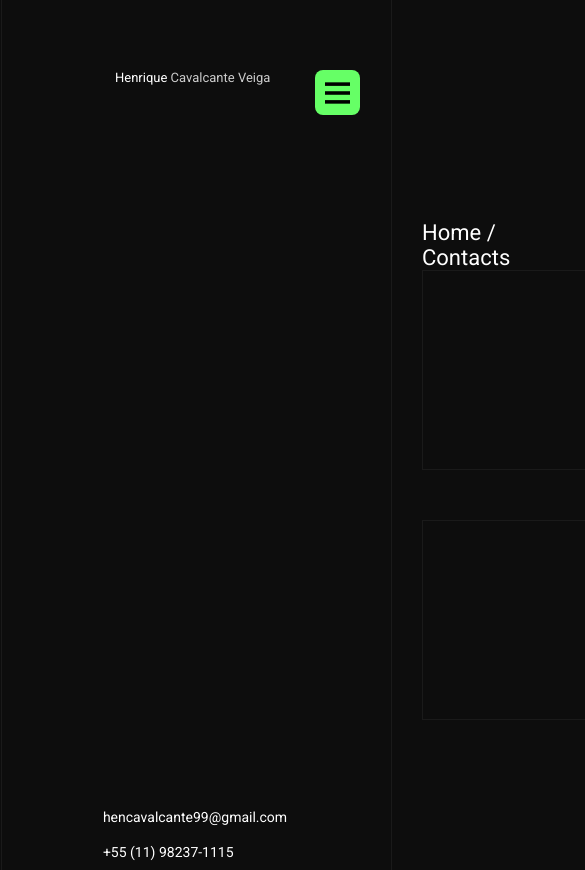
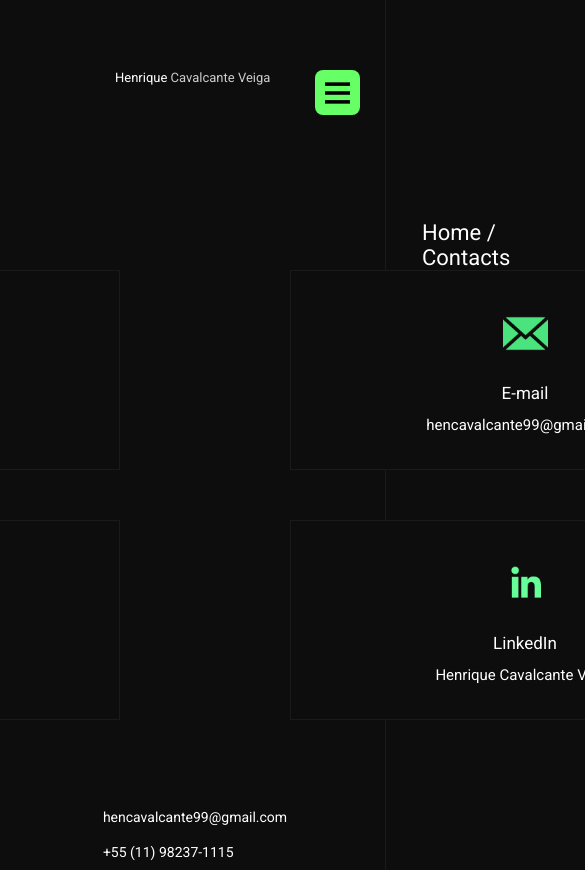
Before and after one commit to kodiKING10/PersonalPortfolio, a React (Create React App) app: page /contacts in a window 390 px wide. Shown: the top 870 px of the page, 585 px wide, since content can reach past the window. Built offline with nearby package versions, Linux system fonts and the light colour scheme.

Commit message:
Contact page responsivity

```diff
--- a/src/global.css
+++ b/src/global.css
@@ -13,7 +13,7 @@
 }
 
 body{
-    background: linear-gradient(90deg, #1A1A1A  0.2%, transparent 0.10%) 1px 0, #0d0d0d;
+    background: linear-gradient(90deg, #1A1A1A  0.2%, transparent 0.10%) -5px , #0d0d0d;
     background-size: 390px 1px;
     font: 400 14px Roboto, sans-serif;
     -webkit-font-smoothing: antialiased;
--- a/src/pages/Contacts/index.js
+++ b/src/pages/Contacts/index.js
@@ -65,6 +65,8 @@ export default function Contacts(){
             <Header />
 
             <div className="screenPath"><p className="screenPathText">Home / Contacts</p></div>
+
+            <div className="centralizingWrapper">
                 <div className="wrapper">
                     <div className="wrapperContact">
 
@@ -132,6 +134,7 @@ export default function Contacts(){
                         </div>
                     </div>
                 </div>
+            </div>
 
             <Footer />
         </div>
--- a/src/pages/Contacts/styles.css
+++ b/src/pages/Contacts/styles.css
@@ -1,6 +1,12 @@
+.centralizingWrapper {
+    display: flex;
+    justify-content: center;
+    margin-left: 40px;
+    margin-right: 190px;
+}
+
 .wrapper {
     display: inline-flex;
-    margin-left: 252px;
     margin-top: 270px;
 }
 
@@ -117,3 +123,7 @@
     height: 45px;
     transition: all 0.3s ease-in-out;
 }
+
+@media screen and (max-width: 1025px) {
+
+}
```
Lines whose indentation alone changed are shown as unchanged.
